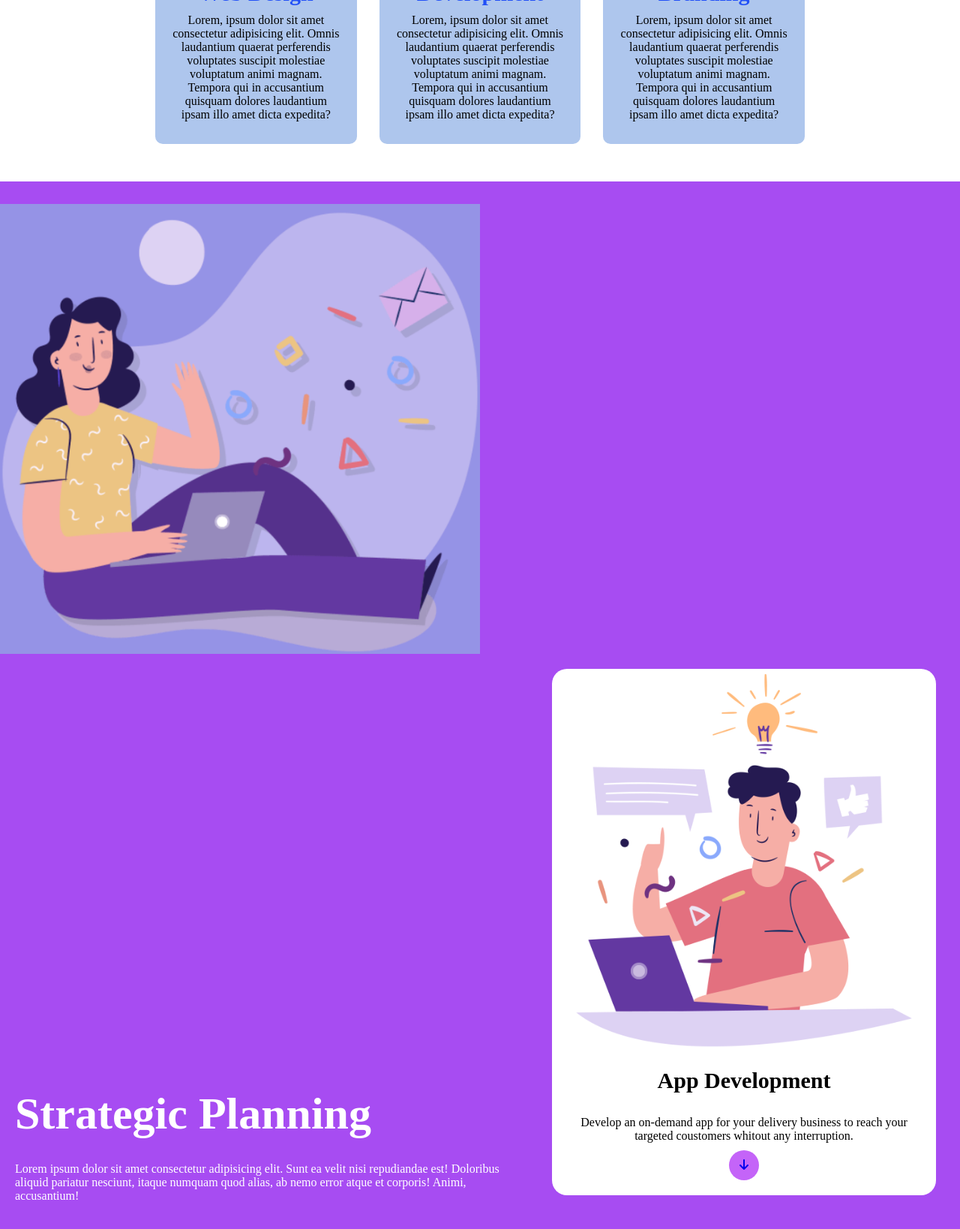
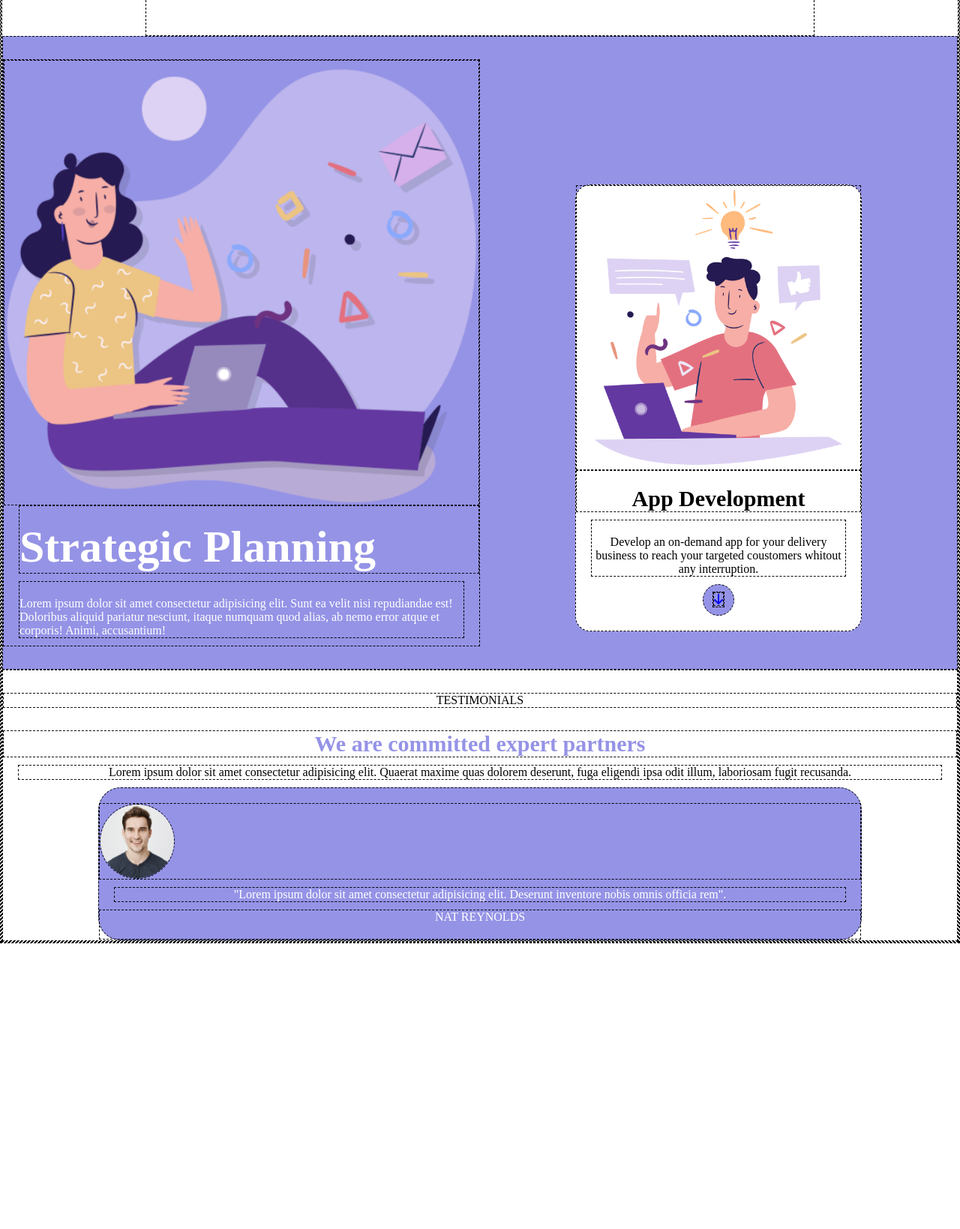
Before and after one commit to SalvatoreBrancato/htmlcss-responsive-layout, a plain HTML site: page index.html in a window 1280 px wide. Shown: the part 859-2498 px from the top of the page at 75% size. After the commit the page ends 2117 px from the top, so only its background shows below. Drawn offline with Linux system fonts and the light colour scheme.

Commit message:
Section_3_da_completare

```diff
--- a/css/style.css
+++ b/css/style.css
@@ -2,6 +2,7 @@
     margin: 0;
     padding: 0;
     box-sizing: border-box;
+    border: 1px dashed black;
 }
 
 /*********************************************
@@ -52,7 +53,7 @@ CLASS
 }
 
 .section-2{
-    background-color: rgb(167, 76, 242);
+    background-color: rgb(149,147,230);
     padding-bottom: 30px;
 }
 
@@ -64,6 +65,14 @@ CLASS
     justify-content: center;
     flex-direction: column;
     padding-bottom: 20px;
+}
+
+.img-testimonial img{
+    border-radius: 50%;
+    width: 100px;
+    aspect-ratio: 1;
+    object-fit: cover;
+
 }
 
 /*********************************************
@@ -100,6 +109,11 @@ CARD
     border-radius: 10px;
 }
 
+.card-testimonial{
+    background-color: rgb(149,147,230);
+    width: 80%;
+    border-radius: 30px;
+}
 
 
 /*********************************************
@@ -136,7 +150,7 @@ BUTTON-ICON
 
 .button-download{
     border-radius: 50%;
-    background-color: rgb(196, 100, 248);
+    background-color: rgb(149,147,230);
     width: 30px;
     height: 30px;
     padding: 20px 20px;
@@ -164,7 +178,7 @@ MEDIA-QUERY
 **********************************************/
 
 /* Desktop */
-@media screen and (min-width: 769px){
+@media screen and (min-width: 900px){
 
     nav{
         position: fixed;
@@ -192,14 +206,33 @@ MEDIA-QUERY
         margin: auto;
     }
 
+    .button-app-store{
+        width: 50%;
+    }
+
+    .card-1{
+        /* justify-content:flex-start ; */
+        display: flex;
+        width: 50%;
+    }
+
+    .card-1>div{
+        width: 50%;
+    }
+
+    .img-phone{
+        align-self: flex-end;
+        width: 50%;
+    }
+
     .section-2{
         display: flex;
         align-items: flex-end;
         flex-wrap: wrap;
     }
 
-    .width-40{
-        width: 40%;
+    .width-30{
+        width: 30%;
     }
 
     .width-50{
@@ -219,14 +252,15 @@ MEDIA-QUERY
         display: flex;
         flex-wrap: wrap;
         justify-content: space-around;
-        /* align-items: stretch; */
     }
 
     .container-card-1{
         width: 60%;
         margin: auto;
     }
-
+    .card-1 .img-phone{
+        margin-left: 0;
+    }
     .container-card-2{
         width: 35%;
         margin: 0 auto;
@@ -260,7 +294,7 @@ MEDIA-QUERY
         width: 100%;
     }
 
-    .button-app-store{
+    .card-1 div .button-app-store{
         width: 30%;
         margin-left: 30px;
     }
@@ -387,6 +421,10 @@ LIBRERIA PERSONALE
     color: rgb(33, 79, 247);
 }
 
+.color-violet{
+    color: rgb(149,147,230);
+}
+
 .color-wh{
     color: white;
 }
--- a/index.html
+++ b/index.html
@@ -11,6 +11,7 @@
 <body>
 
 <!-- Navigation-menu -->
+    <header>
         <nav>
             <div class="logo">
                 <img src="./img/logo.png" alt="Logo">
@@ -26,24 +27,24 @@
                 <div class="button-nav"><a href="#">Get Started</a></div>
             </div>
         </nav>
-
+    </header>
     <!--Inizio-contenuto/sezione-1-->
     <main>
         <!-- CARD_1 -->
         <section class="section-1">
             <article class="container-card-1">
-                <div class="card-1 margin-auto mt-30 flex column al-it-center">
+                <div class="card-1 margin-auto mt-30 al-it-center">
                     <div>
                         <h3 class="fs-30 color-blue ta-center pt-20">Get a demo application</h3>
                         <p class="ml-30 mr-30 mt-10">Lorem, ipsum dolor sit amet consectetur adipisicing elit. Omnis laudantium quaerat perferendis voluptates suscipit molestiae voluptatum animi magnam. Tempora qui in accusantium quisquam dolores laudantium ipsam illo amet dicta expedita?</p>
-                    </div>
-                    <div class="button-app-store mt-30 ta-center">
+                        <div class="button-app-store mt-30 ta-center margin-auto">
                             <a href="#">
                                 <i class="fa-brands fa-apple"></i>
                                  App Store
                             </a>
                         </div>
-                    <div class="img-phone mt-30">
+                    </div>
+                    <div class="img-phone mt-30 margin-auto">
                         <img src="./img/phone.png" alt="Immagine-telefono">
                     </div>
                 </div>
@@ -95,14 +96,13 @@
         <section class="section-2">
             <div class="mt-30 width-50">
                 <img src="./img/planning1.png" alt="">
-            </div>
-            <div class="width-55">
                 <h3 class="fs-30 ta-center color-wh pt-20">Strategic Planning</h3>
-                <div>
                 <p class="color-wh margin-10-20 pt-20">Lorem ipsum dolor sit amet consectetur adipisicing elit. Sunt ea velit nisi repudiandae est! Doloribus aliquid pariatur nesciunt, itaque numquam quod alias, ab nemo error atque et corporis! Animi, accusantium!</p>
             </div>
-            </div>
-            <div class="container-section-2 bgc-white width-40">
+
+
+
+            <div class="container-section-2 bgc-white width-30">
                 <img src="./img/planning2.png" alt="">
                 <h4 class="fs-30 ta-center pt-20">App Development</h4>
                 <p class="margin-10-20 pt-20">Develop an on-demand app for your delivery business to reach your targeted coustomers whitout any interruption.</p>
@@ -110,6 +110,20 @@
             </div>
         </section>
 
+        <!-- Sezione-3 -->
+        <section>
+            <div class="mt-30 ta-center">TESTIMONIALS</div>
+            <h3 class="fs-30 color-violet ta-center mt-30">We are committed expert partners</h3>
+            <p class="margin-10-20 ta-center">Lorem ipsum dolor sit amet consectetur adipisicing elit. Quaerat maxime quas dolorem deserunt, fuga eligendi ipsa odit illum, laboriosam fugit recusanda.</p>
+            <div class="card-testimonial margin-auto pt-20">
+                <div class="img-testimonial">
+                    <img src="./img/testimonial1.jpg" alt="Testimonial_1">
+                </div>
+                <p class="color-wh margin-10-20 ta-center">"Lorem ipsum dolor sit amet consectetur adipisicing elit. Deserunt inventore nobis omnis officia rem".</p>
+                <div class="color-wh ta-center pb-20">NAT REYNOLDS</div>
+            </div>
+        </section>
+
     </main>
 </body>
 </html>
```
Lines whose indentation alone changed are shown as unchanged.
